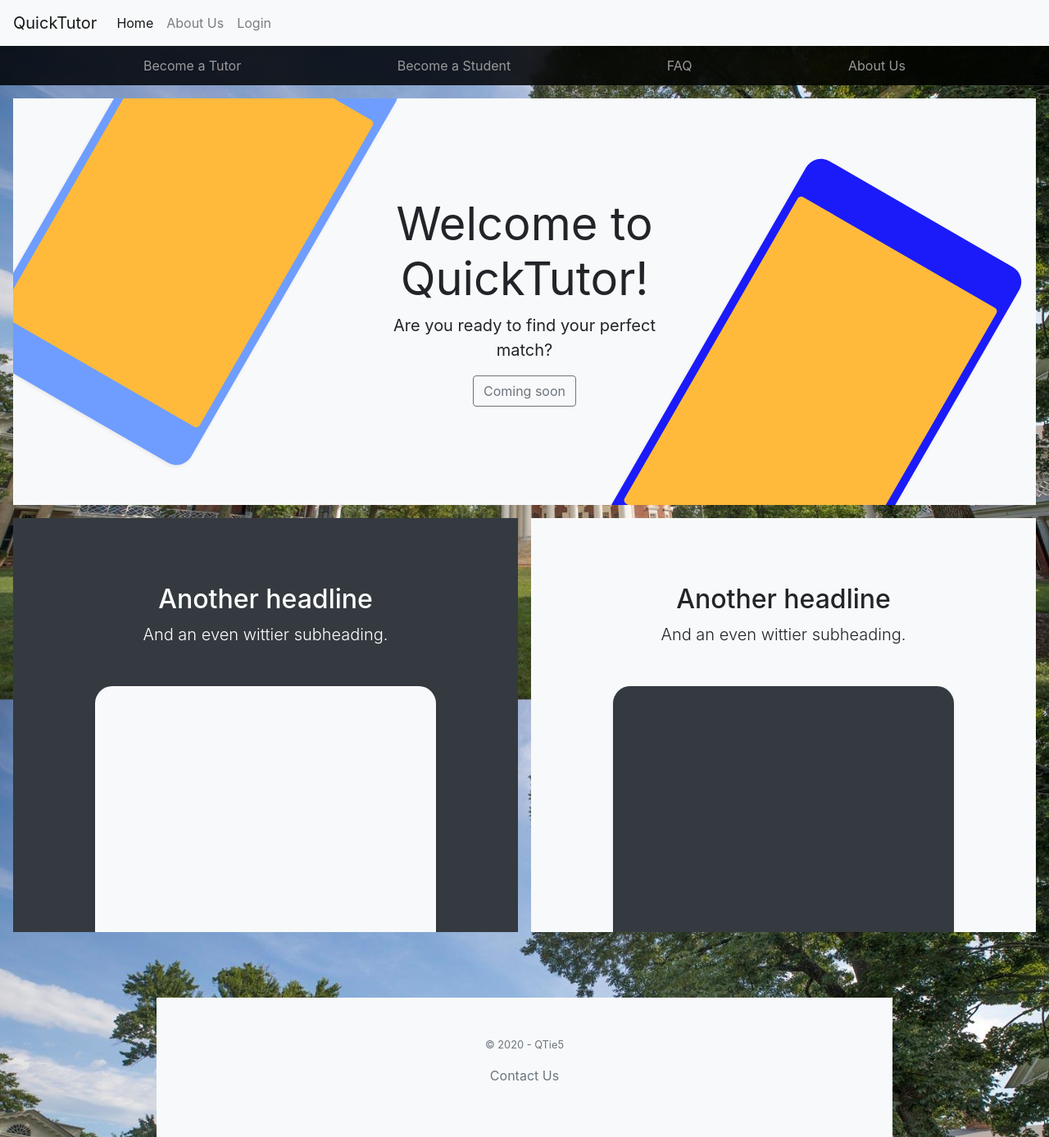
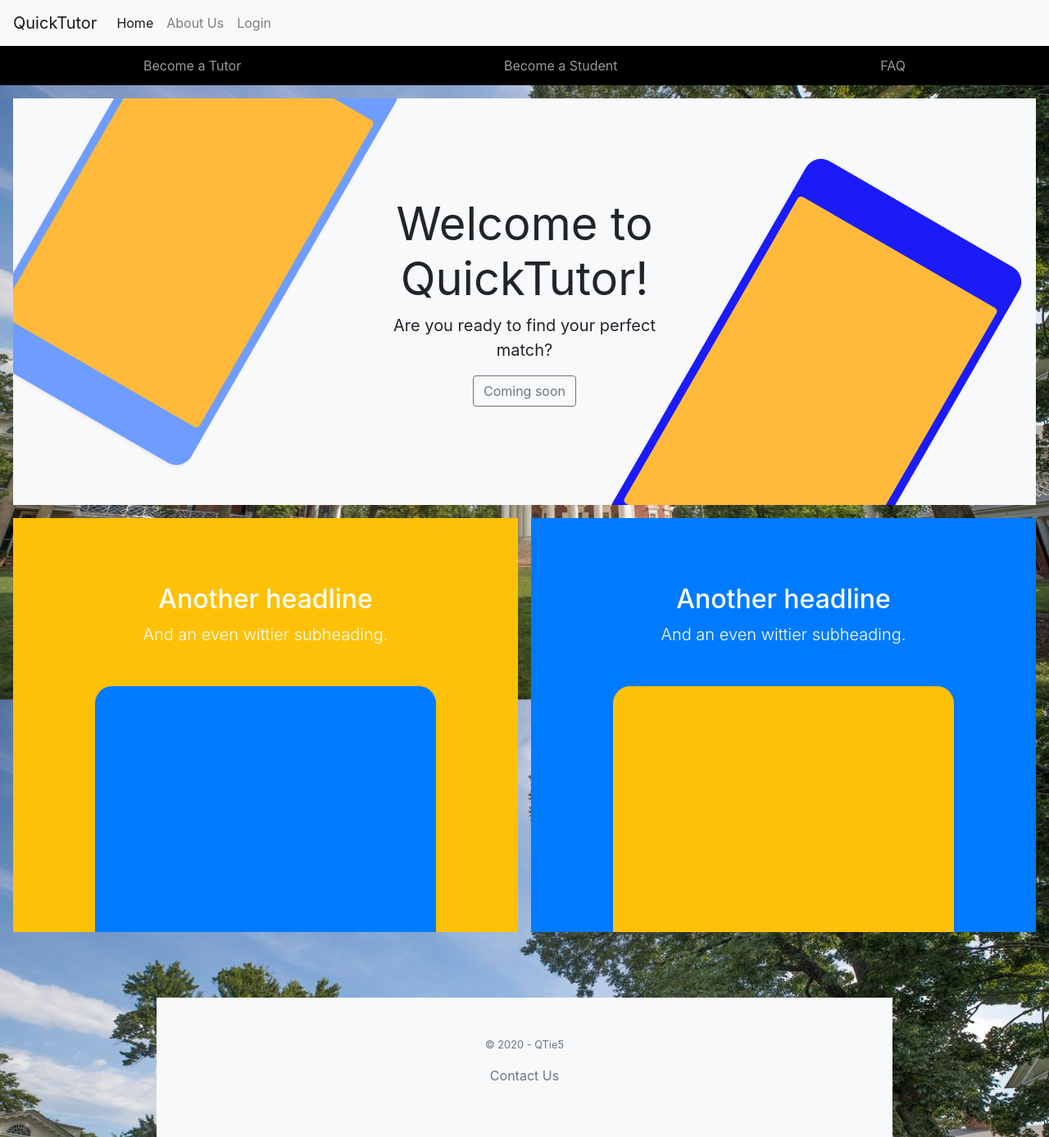
Before and after one commit to jam3gw/QuickTutorApp, a Django app: page / in a window 1280 px wide. Shown: the top 1387 px of the page at 82% size. Run offline with Django 3.2, Linux system fonts and the light colour scheme; some libraries are stand-ins or nearby versions.

Commit message:
Changed Color scheme on homepage

```diff
--- a/QuickTutor/static/homepage_style.css
+++ b/QuickTutor/static/homepage_style.css
@@ -12,7 +12,7 @@ body {
    */
 
   .site-header {
-    background-color: rgba(0, 0, 0, .85);
+    background-color: black;
     -webkit-backdrop-filter: saturate(180%) blur(20px);
     backdrop-filter: saturate(180%) blur(20px);
   }
--- a/QuickTutor/templates/QuickTutor/homepage.html
+++ b/QuickTutor/templates/QuickTutor/homepage.html
@@ -28,7 +28,6 @@
     <a class="py-2 d-none d-md-inline-block" href="#">Become a Tutor</a>
     <a class="py-2 d-none d-md-inline-block" href="#">Become a Student</a>
     <a class="py-2 d-none d-md-inline-block" href="#">FAQ</a>
-    <a class="py-2 d-none d-md-inline-block" href="#">About Us</a>
   </div>
 </nav>
 
@@ -43,19 +42,19 @@
 </div>
 
 <div class="d-md-flex flex-md-equal w-100 my-md-3 pl-md-3">
-  <div class="bg-dark mr-md-3 pt-3 px-3 pt-md-5 px-md-5 text-center text-white overflow-hidden">
+  <div class="bg-warning mr-md-3 pt-3 px-3 pt-md-5 px-md-5 text-center text-white overflow-hidden">
     <div class="my-3 py-3">
       <h2 class="display-5">Another headline</h2>
       <p class="lead">And an even wittier subheading.</p>
     </div>
-    <div class="bg-light shadow-sm mx-auto" style="width: 80%; height: 300px; border-radius: 21px 21px 0 0;"></div>
+    <div class="bg-primary shadow-sm mx-auto" style="width: 80%; height: 300px; border-radius: 21px 21px 0 0;"></div>
   </div>
-  <div class="bg-light mr-md-3 pt-3 px-3 pt-md-5 px-md-5 text-center overflow-hidden">
+  <div class="bg-primary mr-md-3 pt-3 px-3 pt-md-5 px-md-5 text-center text-white overflow-hidden">
     <div class="my-3 p-3">
       <h2 class="display-5">Another headline</h2>
       <p class="lead">And an even wittier subheading.</p>
     </div>
-    <div class="bg-dark shadow-sm mx-auto" style="width: 80%; height: 300px; border-radius: 21px 21px 0 0;"></div>
+    <div class="bg-warning shadow-sm mx-auto" style="width: 80%; height: 300px; border-radius: 21px 21px 0 0;"></div>
   </div>
 </div>
 
```
